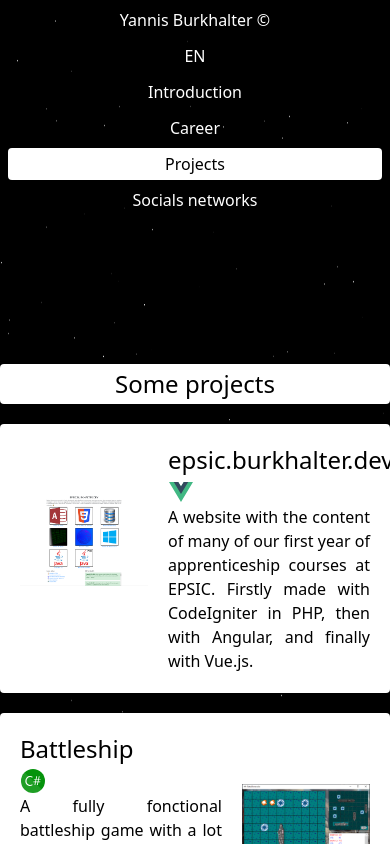
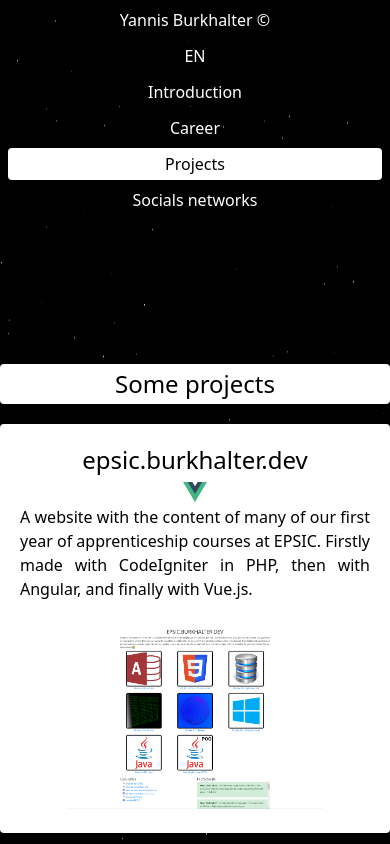
Before and after one commit to BurkhalterY/burkhaltery.github.io, a Vue app: page /en/projects in a window 390 px wide. Shown: the top 844 px of the page. Built offline with nearby package versions, Linux system fonts and the light colour scheme.

Commit message:
Update Projects.vue

```diff
--- a/src/views/Projects.vue
+++ b/src/views/Projects.vue
@@ -7,9 +7,14 @@
       class="my-5 p-5 bg-white rounded grid grid-cols-5 gap-5"
       v-for="(project, i) in projects"
     >
-      <div class="col-span-3" :class="{ 'order-1': i % 2 == 0 }">
-        <h3 class="text-2xl">{{ project.name[locale] }}</h3>
-        <div class="mt-1">
+      <div
+        class="col-span-12 sm:col-span-3"
+        :class="{ 'sm:order-1': i % 2 == 0 }"
+      >
+        <h3 class="text-2xl text-center sm:text-start">
+          {{ project.name[locale] }}
+        </h3>
+        <div class="mt-1 text-center sm:text-start">
           <img
             v-for="skill of project.skills"
             :src="`/images/skills/${skill.icon}`"
@@ -20,12 +25,12 @@
         </div>
         <p class="max-w-sm text-justify">{{ project.description[locale] }}</p>
       </div>
-      <div class="col-span-2">
+      <div class="col-span-12 sm:col-span-2">
         <a target="_blank" :href="project.link">
           <img
             :src="`/images/${project.image}`"
             :alt="project.name"
-            class="w-64 h-48 object-contain"
+            class="w-64 h-48 object-contain mx-auto"
         /></a>
       </div>
     </div>
```
